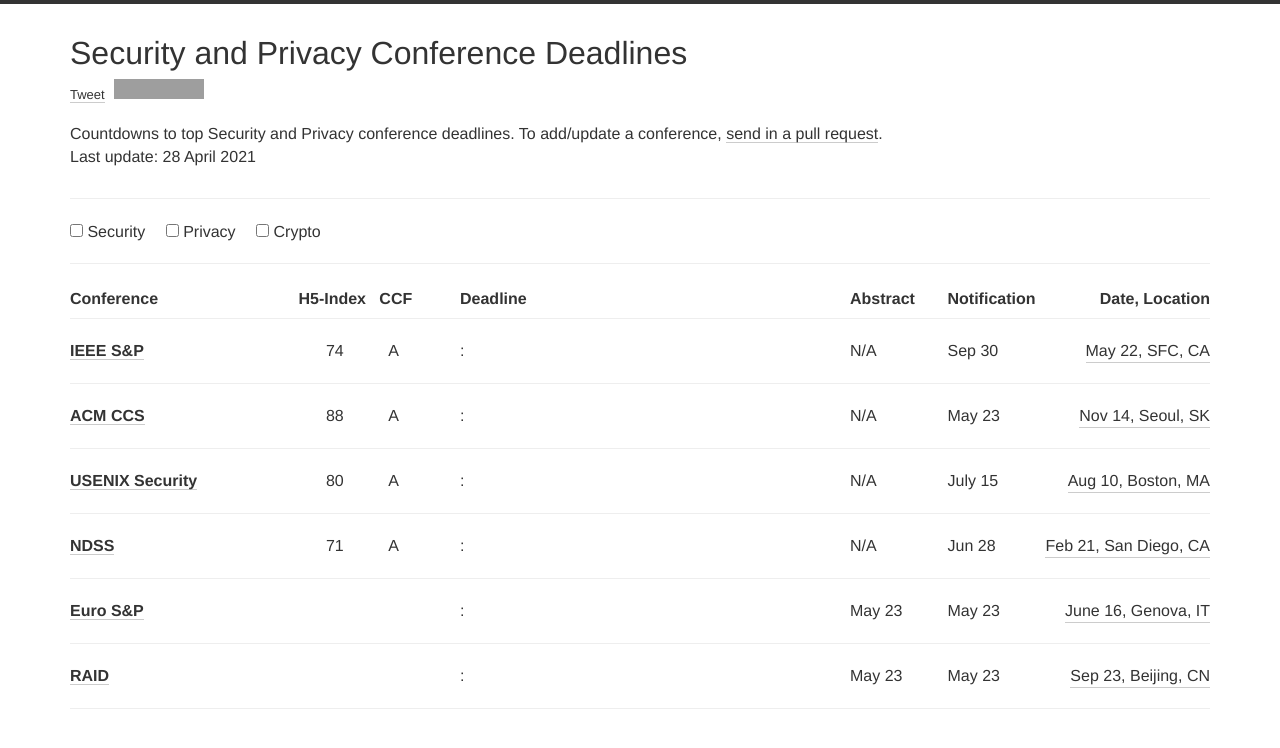
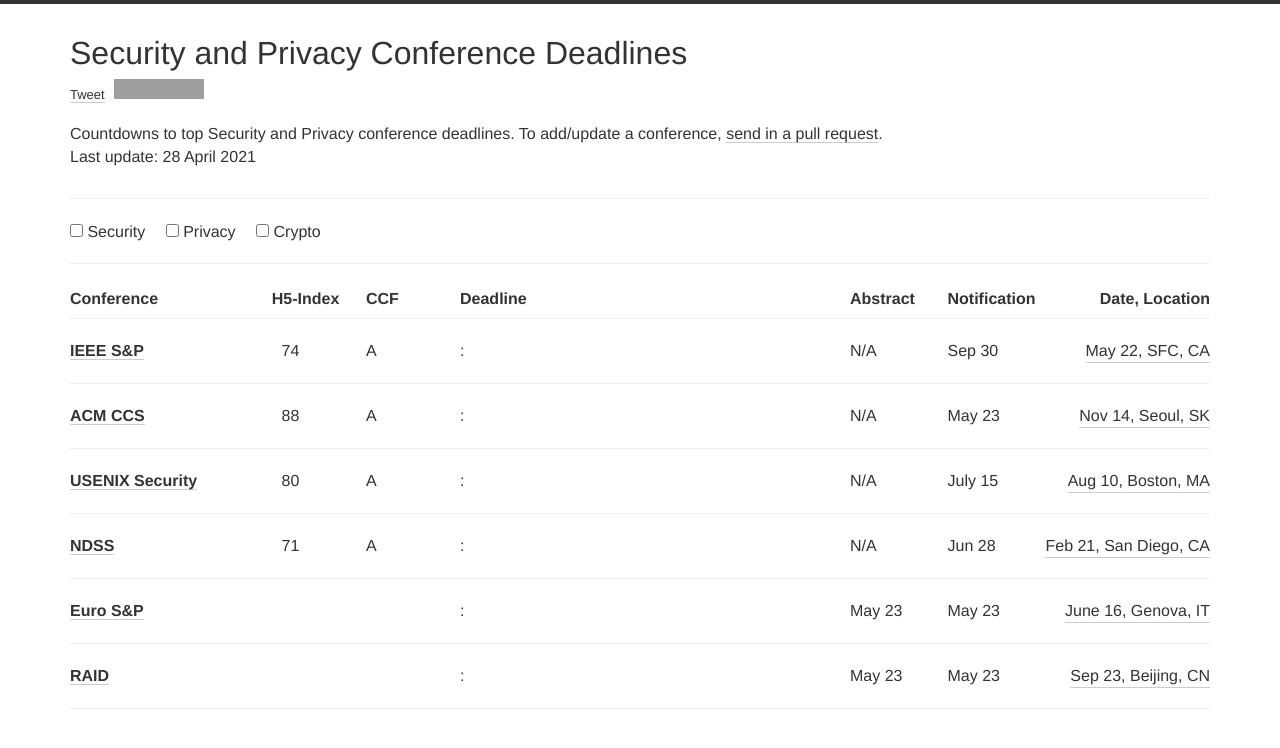
Before and after one commit to jianghaizhi/conference, a Jekyll site: the page built from index.html, in a window 1280 px wide. Shown: the top 748 px of the page. Built offline with Jekyll 4.4.1, drawn with Linux system fonts in a browser that asks for light colours; nearby versions of some CDN libraries; comment, search, counter and statistics services are not loaded; grey boxes are pictures that could not be loaded.

Commit message:
Update index.html

```diff
--- a/index.html
+++ b/index.html
@@ -47,7 +47,7 @@
                 </div>
               </form><hr>
              <div class="row" style="padding-top:5px">
-       <div class="col-xs-12 col-md-4"><h2>Conference<font style="float:right">H5-Index&nbsp;&nbsp;&nbsp;CCF&nbsp;&nbsp;&nbsp;&nbsp;</font></h2></div>
+       <div class="col-xs-12 col-md-4"><h2>Conference<font style="float:right">H5-Index&nbsp;&nbsp;&nbsp;&nbsp;&nbsp;&nbsp;CCF&nbsp;&nbsp;&nbsp;&nbsp;&nbsp;&nbsp;&nbsp;</font></h2></div>
       <div class="col-xs-12 col-md-4"><h2 style="float:center;">Deadline</h2></div>
         <div class="col-xs-12 col-md-1"><h2>Abstract</h2></div>
         <div class="col-xs-12 col-md-1"><h2>Notification</h2></div>
@@ -66,7 +66,7 @@
         <div id="{{ conf.name | append: conf.year | slugify }}" class="conf {% for tag in conf.tags %} {{tag}} {% endfor %}">
           <div class="row">
               <div class="col-xs-12 col-md-4">
-                <font font-size:1em; style="font-weight:bold;"><a target="black" href="{{conf.link}}">{{conf.name}}</a></font><font font-size:1em; style="float:right">{{conf.hindex}}&nbsp;&nbsp;&nbsp;&nbsp;&nbsp;&nbsp;&nbsp;&nbsp;&nbsp;&nbsp;{{conf.rank}}&nbsp;&nbsp;&nbsp;&nbsp;&nbsp;&nbsp;&nbsp;</font>
+                <font font-size:1em; style="font-weight:bold;"><a target="black" href="{{conf.link}}">{{conf.name}}</a></font><font font-size:1em; style="float:right">{{conf.hindex}}&nbsp;&nbsp;&nbsp;&nbsp;&nbsp;&nbsp;&nbsp;&nbsp;&nbsp;&nbsp;&nbsp;&nbsp;&nbsp;&nbsp;&nbsp;{{conf.rank}}&nbsp;&nbsp;&nbsp;&nbsp;&nbsp;&nbsp;&nbsp;&nbsp;&nbsp;&nbsp;&nbsp;&nbsp;</font>
               </div>
                 <div class="col-xs-12 col-md-4">
                 <font><span class="deadline-time"></span> : <b><span class="timer"></span></b></font>
```
